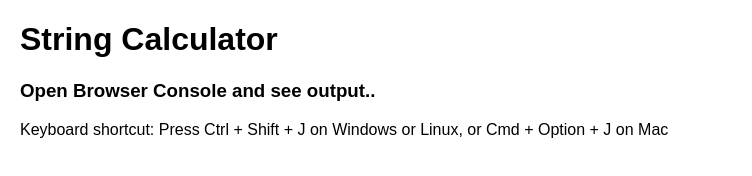
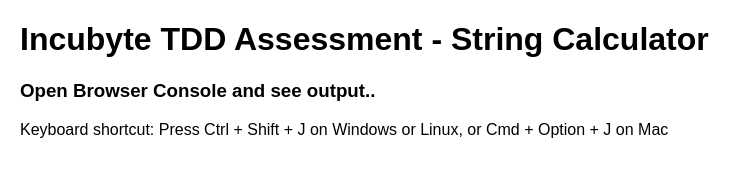
Before and after one commit to thePrakashVed/Incubyte-assignment, a website: page demo/index.html in a window 1280 px wide. Shown: the whole page, without its empty margins (0-752 px from the left). Drawn offline with Linux system fonts and the light colour scheme.

Commit message:
updated readme and jsdocs

```diff
--- a/demo/index.html
+++ b/demo/index.html
@@ -12,7 +12,7 @@
     </style>
 </head>
 <body>
-    <h1>String Calculator</h1>
+    <h1>Incubyte TDD Assessment - String Calculator</h1>
     <h3>Open Browser Console and see output..</h3>
     <P>Keyboard shortcut: Press Ctrl + Shift + J on Windows or Linux, or Cmd + Option + J on Mac</P>
 
--- a/src/StringCalculator.ts
+++ b/src/StringCalculator.ts
@@ -1,6 +1,5 @@
 /**
  * A utility class for performing string-based arithmetic calculations.
- *
  * The `StringCalculator` class provides a method to add numbers represented as
  * a string. The string can include:
  * - Standard comma (`,`) or newline (`\n`) as delimiters.
@@ -15,7 +14,6 @@
      * commas, new lines, or custom delimiters specified in the first line of the string.
      * The method also checks for negative numbers and will throw an error if any are found.
      * Numbers greater than 1000 are ignored in the sum.
-     *
      * @param {string} numbers - The string containing the numbers to add, which may include:
      *                           - Comma (`,`) or newline (`\n`) separated values.
      *                           - A custom delimiter specified at the beginning of the string.
```
Also changed, not shown: README.md.
